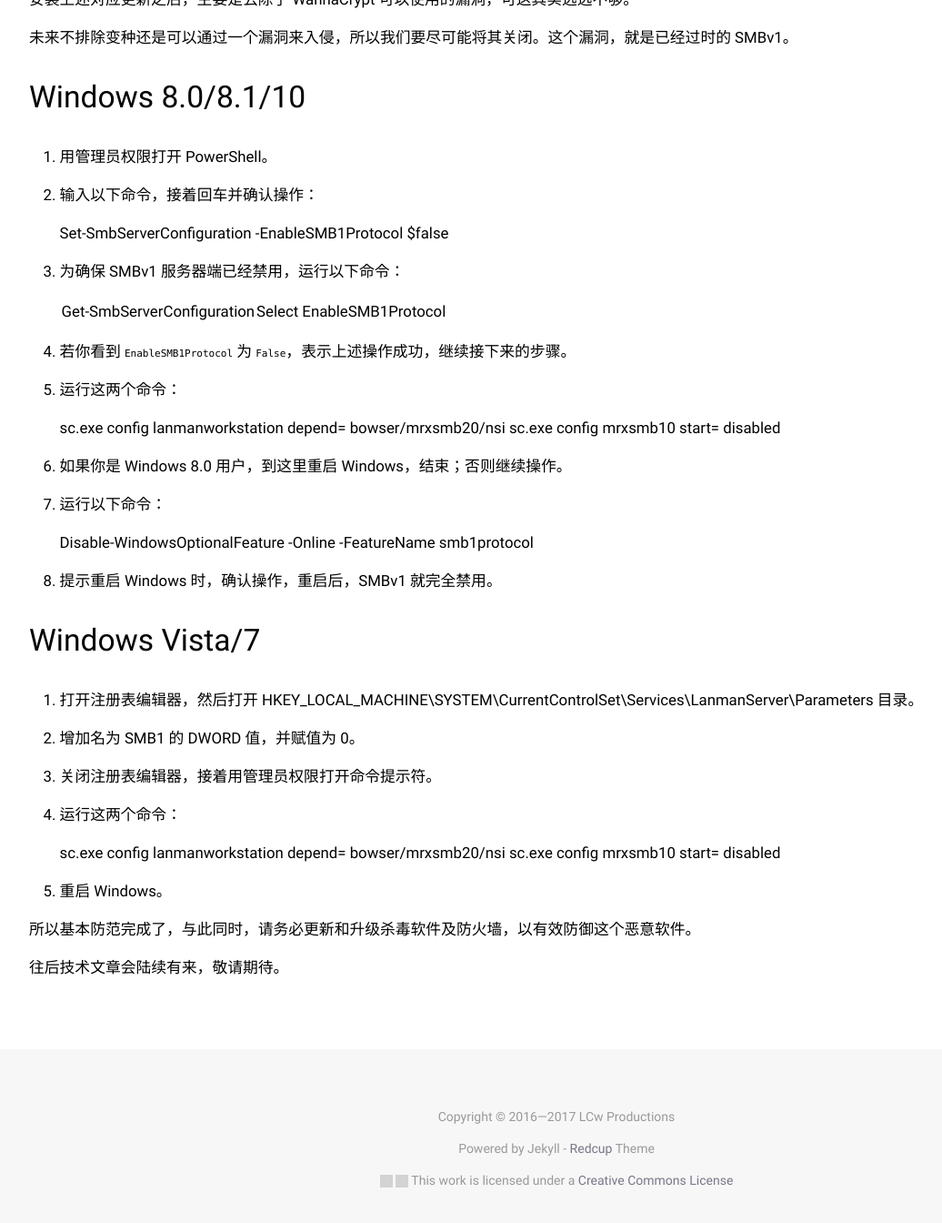
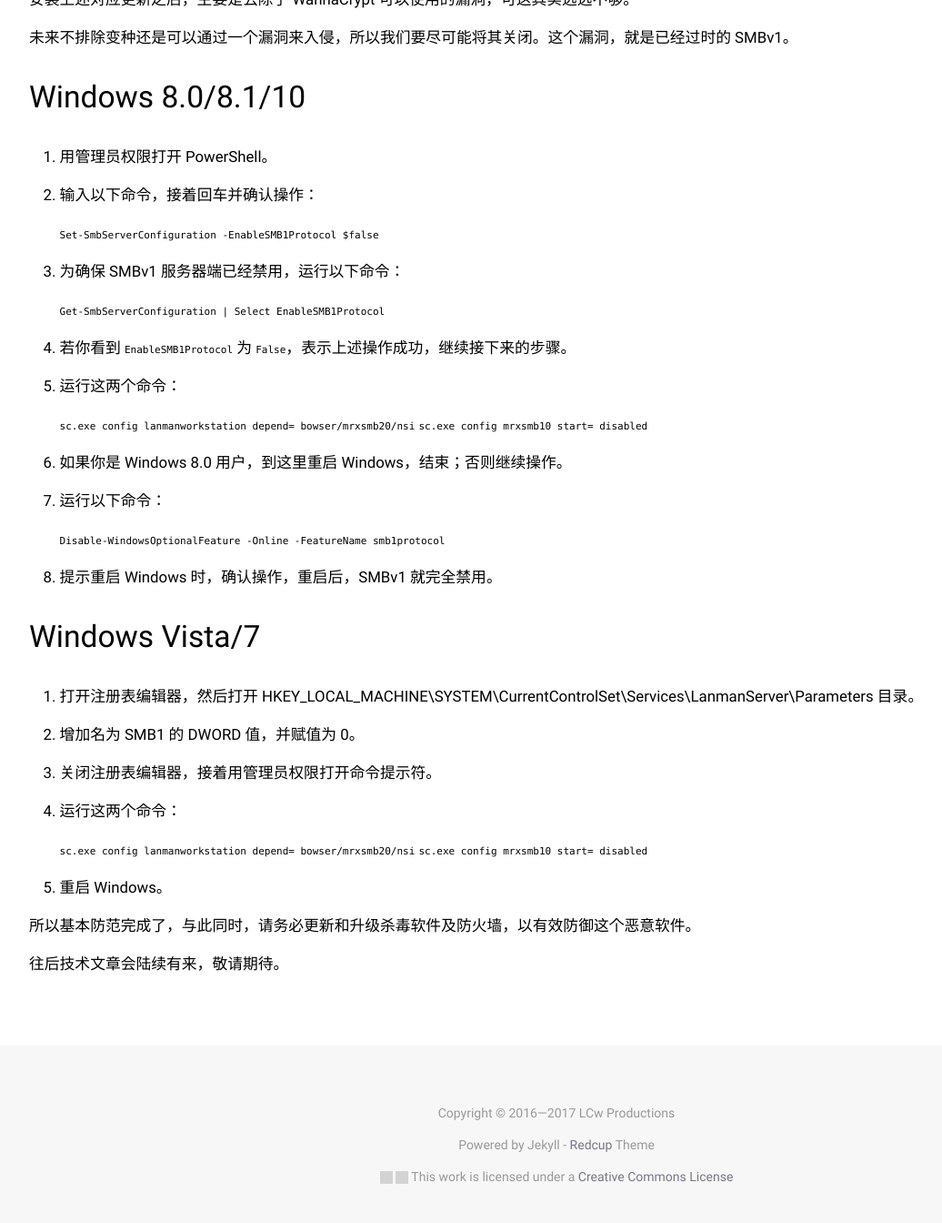
Before and after one commit to win98se/win98se.github.io, a Jekyll site: the page built from _posts/2017-05-15-defending-wannacrypt-ransomware.md, in a window 1280 px wide and 1400 px high, scrolled down 1300 px. Shown: the top 1344 px of the window at 91% size, without its empty margins (28-1064 px from the left). Built offline with Jekyll 4.4.1, drawn with Linux system fonts in a browser that asks for light colours; some web fonts are replaced; grey boxes are pictures that could not be loaded.

```diff
--- a/_posts/2017-05-15-defending-wannacrypt-ransomware.md
+++ b/_posts/2017-05-15-defending-wannacrypt-ransomware.md
@@ -153,24 +153,24 @@ P/S: Windows 10 版本 1703 是在 3 月 17 日编译的，而微软在 3 月 14
 
 2. 输入以下命令，接着回车并确认操作：
 
-    Set-SmbServerConfiguration -EnableSMB1Protocol $false
+    `Set-SmbServerConfiguration -EnableSMB1Protocol $false`
 
 3. 为确保 SMBv1 服务器端已经禁用，运行以下命令：
 
-    Get-SmbServerConfiguration | Select EnableSMB1Protocol
+    `Get-SmbServerConfiguration | Select EnableSMB1Protocol`
 
 4. 若你看到 `EnableSMB1Protocol` 为 `False`，表示上述操作成功，继续接下来的步骤。
 
 5. 运行这两个命令：
 
-    sc.exe config lanmanworkstation depend= bowser/mrxsmb20/nsi
-    sc.exe config mrxsmb10 start= disabled
+    `sc.exe config lanmanworkstation depend= bowser/mrxsmb20/nsi`
+    `sc.exe config mrxsmb10 start= disabled`
 
 6. 如果你是 Windows 8.0 用户，到这里重启 Windows，结束；否则继续操作。
 
 7. 运行以下命令：
 
-    Disable-WindowsOptionalFeature -Online -FeatureName smb1protocol
+    `Disable-WindowsOptionalFeature -Online -FeatureName smb1protocol`
 
 8. 提示重启 Windows 时，确认操作，重启后，SMBv1 就完全禁用。
 
@@ -184,8 +184,8 @@ P/S: Windows 10 版本 1703 是在 3 月 17 日编译的，而微软在 3 月 14
 
 4. 运行这两个命令：
 
-    sc.exe config lanmanworkstation depend= bowser/mrxsmb20/nsi
-    sc.exe config mrxsmb10 start= disabled
+    `sc.exe config lanmanworkstation depend= bowser/mrxsmb20/nsi`
+    `sc.exe config mrxsmb10 start= disabled`
 
 5. 重启 Windows。
 
```
